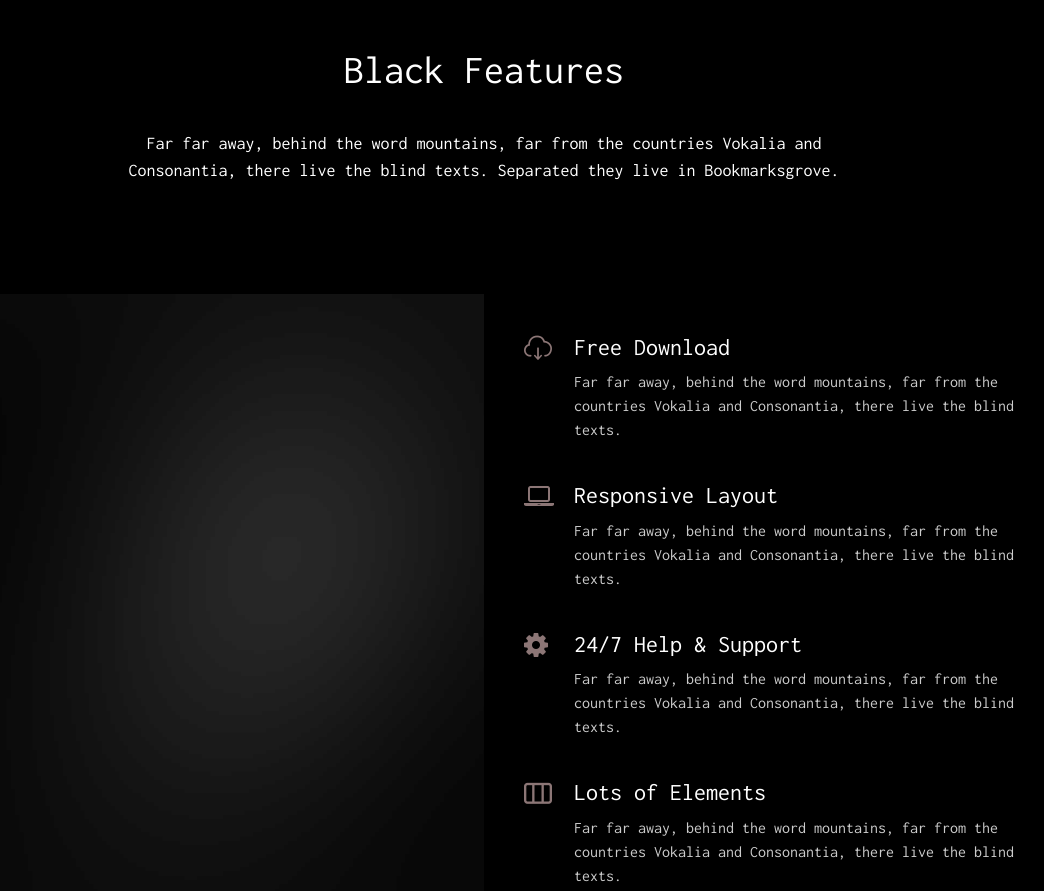
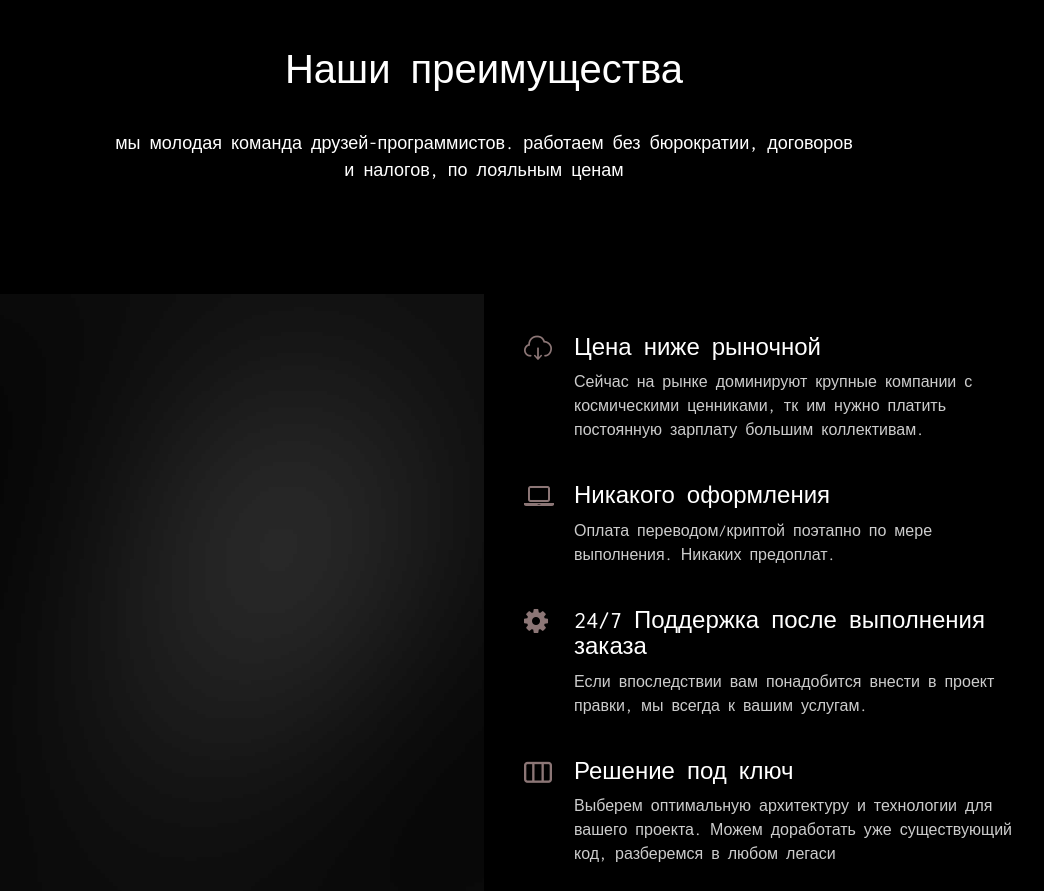
Before and after one commit to DmitryLedentsov/landing, a plain HTML site: page index.html in a window 1280 px wide. Shown: the part 1020-1911 px from the top of the page, without its empty margins (156-1200 px from the left). Drawn offline with Linux system fonts and the light colour scheme; files whose address does not match are found by name.

Commit message:
добавил инфу

```diff
--- a/index.html
+++ b/index.html
@@ -88,7 +88,7 @@
 					<div class="row">
 						<div class="col-md-8 col-md-offset-2 text-center">
 							<h1 class="to-animate">ShhhStudio</h1>
-							<h2 class="to-animate"> работаем по-тихому. без бюрократии, договоров и налогов. <a href="http://creativecommons.org/licenses/by/3.0/" target="_blank">Creative Commons Attribution 3.0.</a> <br> Crafted with love by <a href="http://freehtml5.co/" target="_blank" title="Free HTML5 Bootstrap Templates" class="fh5co-link">FREEHTML5.co</a></h2>
+							<h2 class="to-animate"> работаем по-тихому. без бюрократии, договоров и налогов.</h2>
 						</div>
 					</div>
 				</div>
@@ -101,10 +101,10 @@
 			<div class="container">
 				<div class="row">
 					<div class="col-md-12 section-heading text-center">
-						<h2 class="to-animate">Black Features</h2>
+						<h2 class="to-animate">Наши преимущества</h2>
 						<div class="row">
 							<div class="col-md-8 col-md-offset-2 subtext">
-								<h3 class="to-animate">Far far away, behind the word mountains, far from the countries Vokalia and Consonantia, there live the blind texts. Separated they live in Bookmarksgrove. </h3>
+								<h3 class="to-animate"> мы молодая команда друзей-программистов. работаем без бюрократии, договоров и налогов, по лояльным ценам </h3>
 							</div>
 						</div>
 					</div>
@@ -120,29 +120,29 @@
 										<div class="core">
 											<i class="icon-cloud-download to-animate-2"></i>
 											<div class="fh5co-post to-animate">
-												<h3>Free Download</h3>
-												<p>Far far away, behind the word mountains, far from the countries Vokalia and Consonantia, there live the blind texts.</p>
+												<h3>Цена ниже рыночной</h3>
+												<p>Сейчас на рынке доминируют крупные компании с космическими ценниками, тк им нужно платить постоянную зарплату большим коллективам. </p>
 											</div>
 										</div>
 										<div class="core">
 											<i class="icon-laptop to-animate-2"></i>
 											<div class="fh5co-post to-animate">
-												<h3>Responsive Layout</h3>
-												<p>Far far away, behind the word mountains, far from the countries Vokalia and Consonantia, there live the blind texts.</p>
+												<h3>Никакого оформления</h3>
+												<p>Оплата переводом/криптой поэтапно по мере выполнения. Никаких предоплат.</p>
 											</div>
 										</div>
 										<div class="core">
 											<i class="icon-gear to-animate-2"></i>
 											<div class="fh5co-post to-animate">
-												<h3>24/7 Help &amp; Support</h3>
-												<p>Far far away, behind the word mountains, far from the countries Vokalia and Consonantia, there live the blind texts.</p>
+												<h3>24/7 Поддержка после выполнения заказа</h3>
+												<p>Если впоследствии вам понадобится внести в проект правки, мы всегда к вашим услугам.</p>
 											</div>
 										</div>
 										<div class="core">
 											<i class="icon-columns to-animate-2"></i>
 											<div class="fh5co-post to-animate">
-												<h3>Lots of Elements</h3>
-												<p>Far far away, behind the word mountains, far from the countries Vokalia and Consonantia, there live the blind texts.</p>
+												<h3>Решение под ключ</h3>
+												<p>Выберем оптимальную архитектуру и технологии для вашего проекта. Можем доработать уже существующий код, разберемся в любом легаси</p>
 											</div>
 										</div>
 									</div>
@@ -181,10 +181,10 @@
 		<div class="container">
 			<div class="row">
 				<div class="col-md-12 section-heading text-center">
-					<h2 class="to-animate">Project Done</h2>
+					<h2 class="to-animate">Выполненные заказы</h2>
 					<div class="row">
 						<div class="col-md-8 col-md-offset-2 subtext to-animate">
-							<h3>Far far away, behind the word mountains, far from the countries Vokalia and Consonantia, there live the blind texts.</h3>
+							<h3>Примеры наших работ</h3>
 						</div>
 					</div>
 				</div>
```
